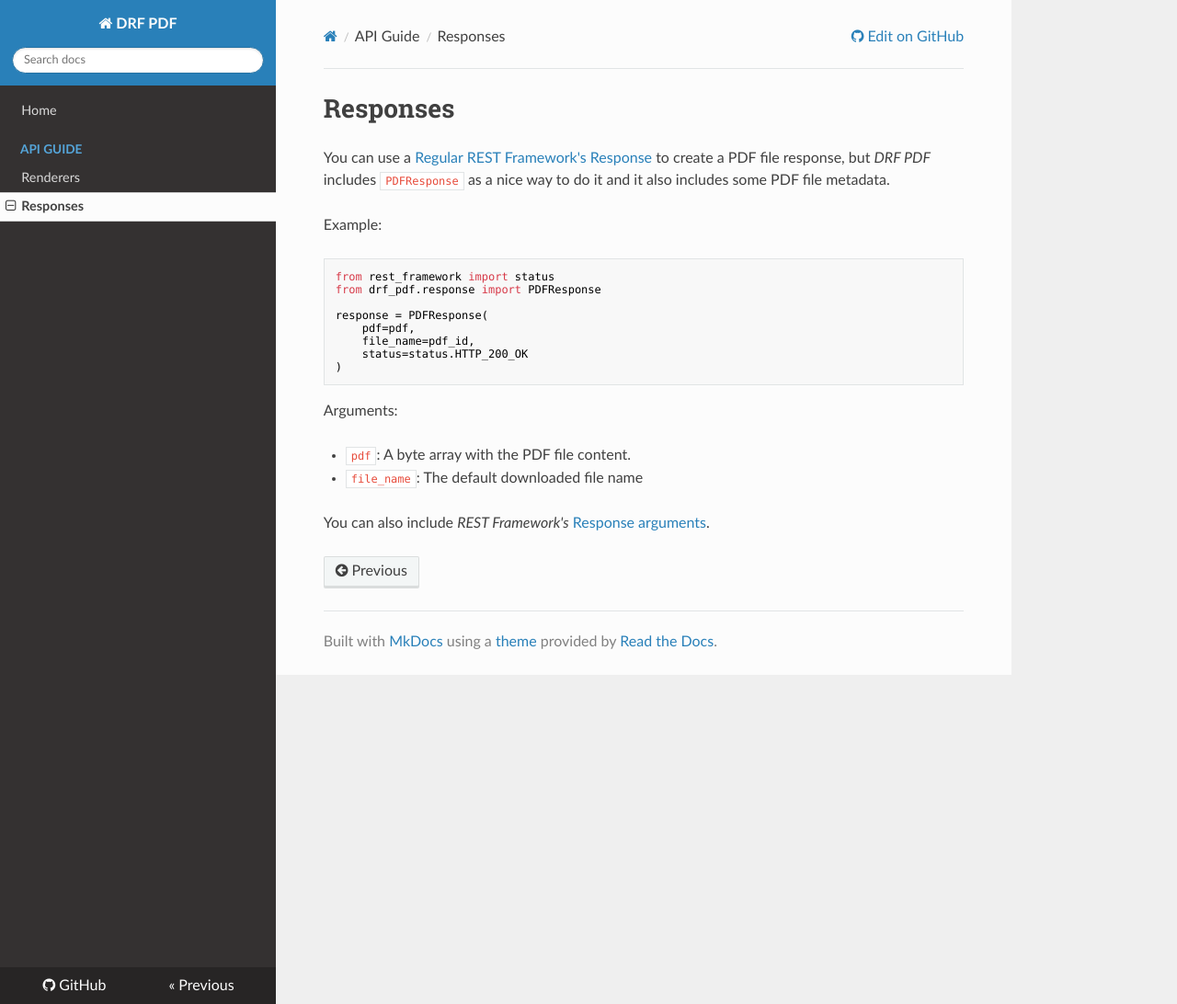
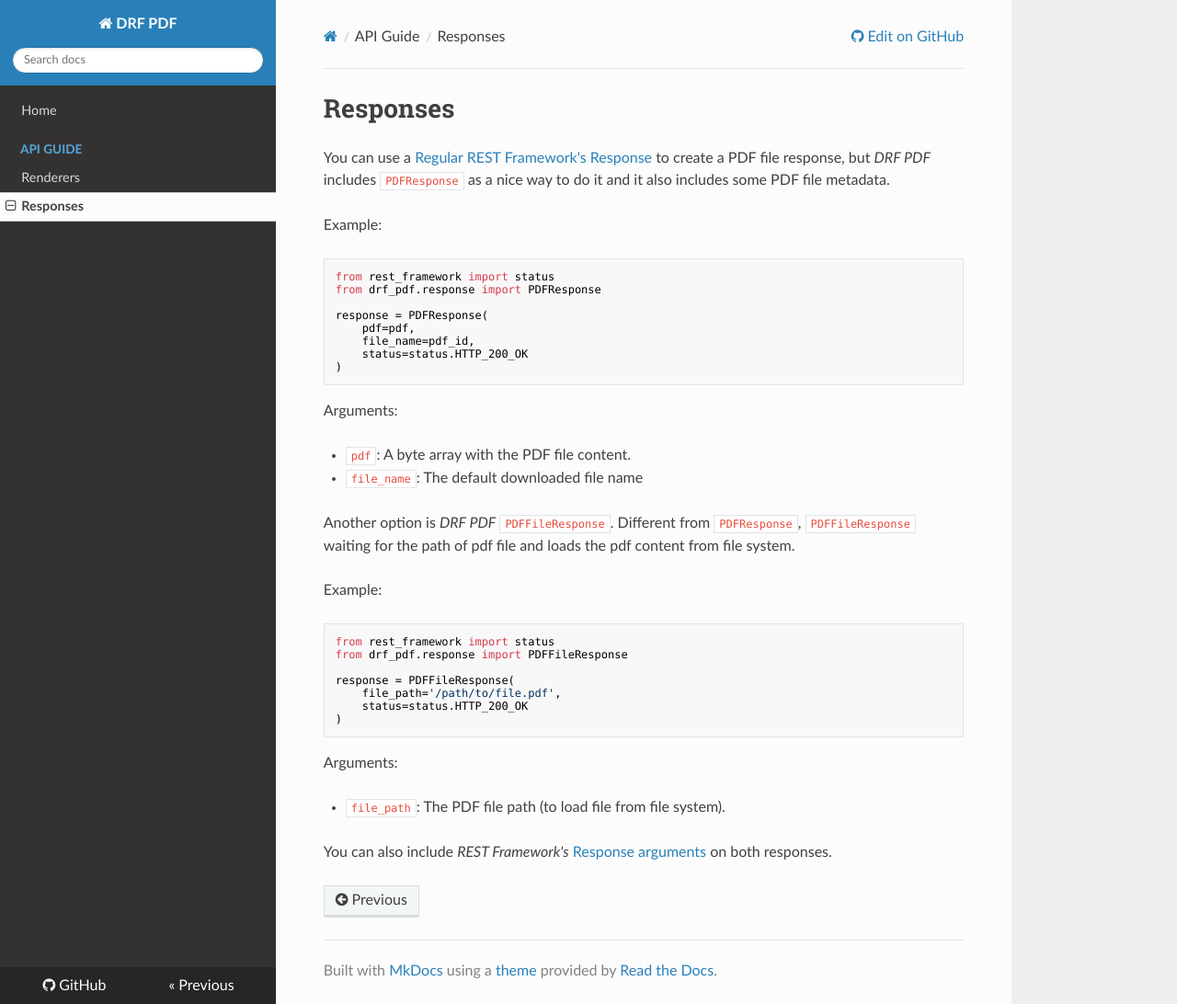
Before and after one commit to drgarcia1986/drf-pdf, an MkDocs documentation site: the page built from docs/api-guide/responses.md, in a window 1280 px wide and 1092 px high. Shown: the whole window at 92% size. Built offline with MkDocs 1.6.1, drawn with Linux system fonts in a browser that asks for light colours; nearby versions of some CDN libraries; old or Windows-style settings are respelled for this version of MkDocs.

Commit message:
add documetation

````diff
--- a/docs/api-guide/responses.md
+++ b/docs/api-guide/responses.md
@@ -21,4 +21,22 @@ Arguments:
 
 * `file_name`: The default downloaded file name
 
-You can also include _REST Framework's_ [Response arguments](http://www.django-rest-framework.org/api-guide/responses/#response).
+Another option is _DRF PDF_ `PDFFileResponse`.
+Different from `PDFResponse`, `PDFFileResponse` waiting for the path of pdf file and loads the pdf content from file system.
+
+Example:
+```python
+from rest_framework import status
+from drf_pdf.response import PDFFileResponse
+
+response = PDFFileResponse(
+	file_path='/path/to/file.pdf',
+	status=status.HTTP_200_OK
+)
+```
+
+Arguments:
+
+* `file_path`: The PDF file path (to load file from file system).
+
+You can also include _REST Framework's_ [Response arguments](http://www.django-rest-framework.org/api-guide/responses/#response) on both responses.
````
